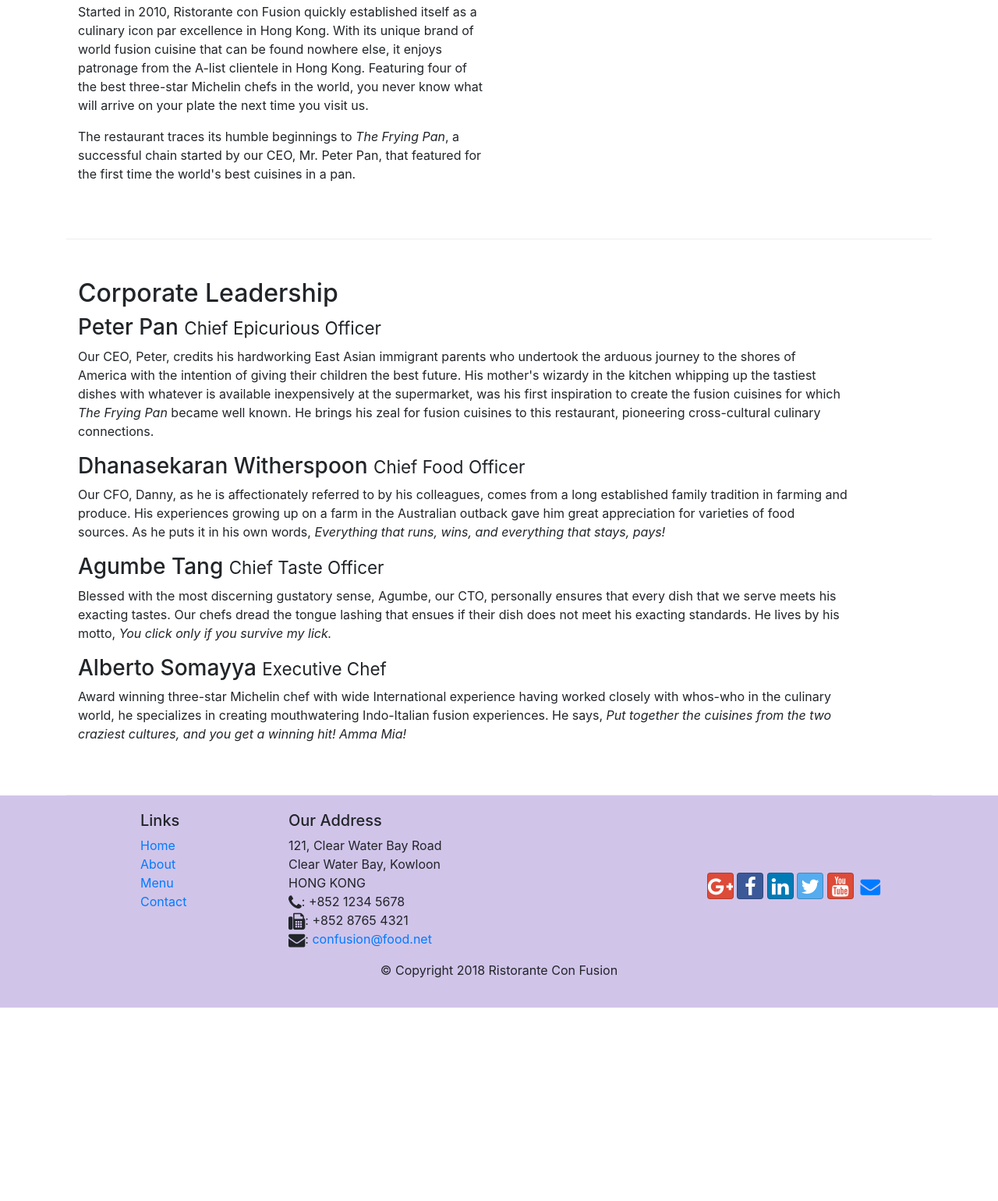
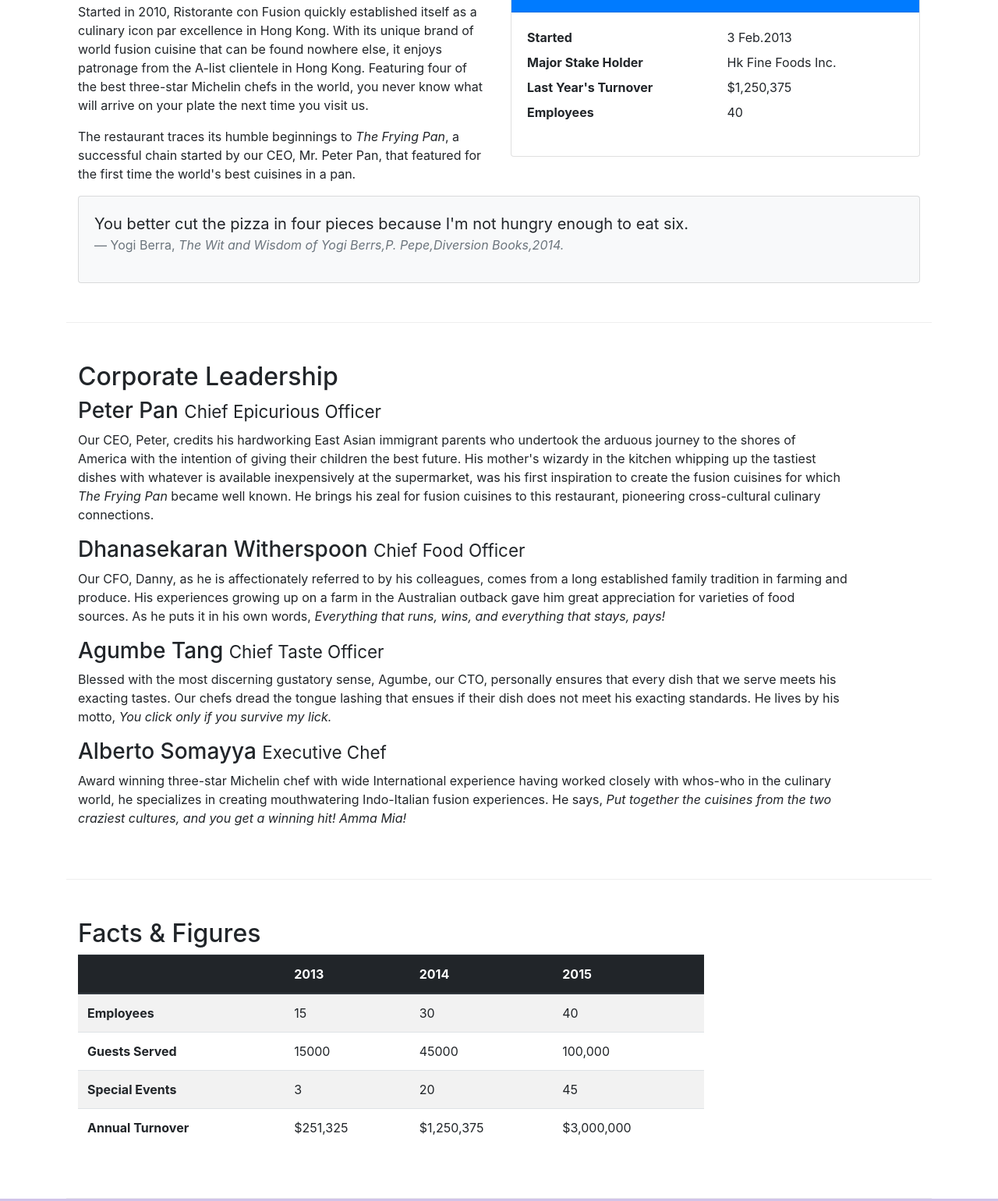
Before and after one commit to Saivaishnavichirumamilla/Bootstrap-UI-Framework, a website: page aboutus.html in a window 1280 px wide. Shown: the part 388-1928 px from the top of the page at 78% size. Before the commit the page ends 1680 px from the top, so only its background shows below. Drawn offline with nearby package versions, Linux system fonts and the light colour scheme.

Commit message:
tables and cards

```diff
--- a/aboutus.html
+++ b/aboutus.html
@@ -66,8 +66,36 @@
                 <p>Started in 2010, Ristorante con Fusion quickly established itself as a culinary icon par excellence in Hong Kong. With its unique brand of world fusion cuisine that can be found nowhere else, it enjoys patronage from the A-list clientele in Hong Kong.  Featuring four of the best three-star Michelin chefs in the world, you never know what will arrive on your plate the next time you visit us.</p>
                 <p>The restaurant traces its humble beginnings to <em>The Frying Pan</em>, a successful chain started by our CEO, Mr. Peter Pan, that featured for the first time the world's best cuisines in a pan.</p>
             </div>
-            <div  class="col-12 col-lg col-sm">
-
+            <div  class="col-sm">
+                <div class="card">
+                    <h3 class="card-header bg-primary text-white">Facts At a Glance</h3>
+                     <div class="card-body">
+                          <dl class="row">
+                              <dt class="col-6">Started</dt>
+                              <dd class="col-6">3 Feb.2013</dd>
+                              <dt class="col-6">Major Stake Holder</dt>
+                              <dd class="col-6">Hk Fine Foods Inc.</dd>
+                              <dt class="col-6">Last Year's Turnover</dt>
+                              <dd class="col-6">$1,250,375</dd>
+                              <dt class="col-6">Employees</dt>
+                              <dd class="col-6">40</dd>
+                          </dl>
+                     </div>
+                </div>
+            </div>
+            <div class="col-12">
+                <div class="card card-body bg-light">
+                    <blockquote class="blockquote">
+                        <p class="mb-0">You better cut the pizza in four pieces because I'm not
+                            hungry enough to eat six.
+                        </p>
+                        <footer class="blockquote-footer">Yogi Berra,
+                            <cite title="Source Title">The Wit and Wisdom of
+                                Yogi Berrs,P. Pepe,Diversion Books,2014.
+                            </cite>
+                        </footer>
+                    </blockquote>
+                </div>
             </div>
         </div>
 
@@ -85,7 +113,53 @@
                 <p class="d-none d-sm-block">Award winning three-star Michelin chef with wide International experience having worked closely with whos-who in the culinary world, he specializes in creating mouthwatering Indo-Italian fusion experiences. He says, <em>Put together the cuisines from the two craziest cultures, and you get a winning hit! Amma Mia!</em></p>
             </div>
        </div>
+        <div class="row row-content">
+            <div class="col-12 col-sm-9">
+                <h2>Facts &amp; Figures</h2>
+                <div class="table-responsive">
+                    <table class="table table-striped">
+                        <thead class="thead-dark">
+                            <tr>
+                                <th>&nbsp</th>
+                                <th>2013</th>
+                                <th>2014</th>
+                                <th>2015</th>
+                            </tr>
+                        </thead>
+                        <tbody>
+                            <tr>
+                                <th>Employees</th>
+                                <td>15</td>
+                                <td>30</td>
+                                <td>40</td>
 
+                            </tr>
+                            <tr>
+                                <th>Guests Served</th>
+                                <td>15000</td>
+                                <td>45000</td>
+                                <td>100,000</td>
+                            </tr>
+                            <tr>
+                                <th>Special Events</th>
+                                <td>3</td>
+                                <td>20</td>
+                                <td>45</td>
+                            </tr>
+                            <tr>
+                                <th>Annual Turnover</th>
+                                <td>$251,325</td>
+                                <td>$1,250,375</td>
+                                <td>$3,000,000</td>
+                            </tr>
+                        </tbody>
+                    </table>
+                </div>
+            </div>
+            <div class="col-12 col-sm-3">
+
+            </div>
+        </div>
     </div>
 
     <footer class="footer">
@@ -129,7 +203,9 @@
            </div>
         </div>
     </footer>
-
+    <script src="node_modules/jquery/dist/jquery.slim.min.js"></script>
+    <script src="node_modules/popper.js/dist/umd/popper.min.js"></script>
+    <script src="node_modules/bootstrap/dist/js/bootstrap.min.js"></script>
 </body>
 
 </html>
```
